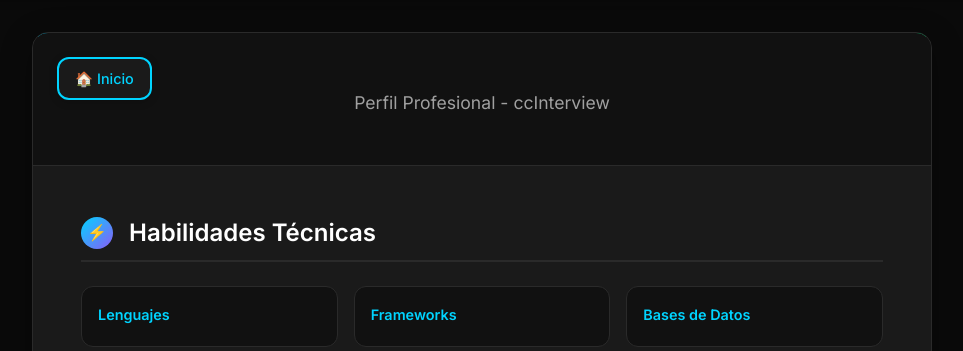
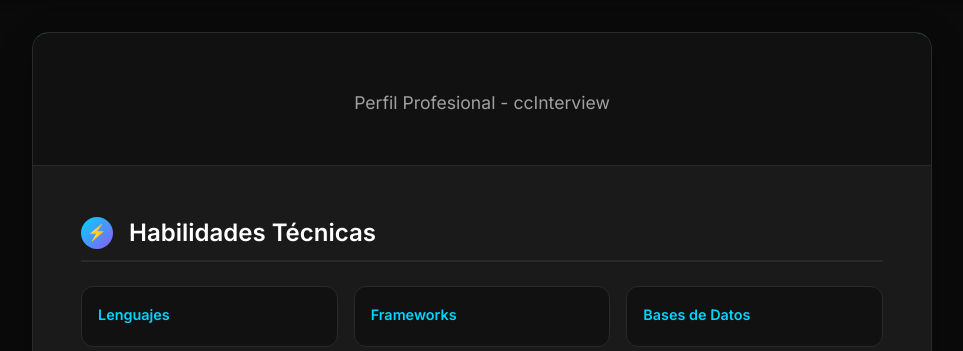
Before and after one commit to mrcolina03/CCInterview, a FastAPI app: template src/simulador_entrevistas/templates/index.html in a window 1280 px wide. Shown: the part 75-426 px from the top of the page, without its empty margins (158-1121 px from the left). Run offline with FastAPI, Linux system fonts and the light colour scheme; the template is opened without the code that fills it, so the values that code supplies are empty.

Commit message:
Update index.html

```diff
--- a/src/simulador_entrevistas/templates/cv/index.html
+++ b/src/simulador_entrevistas/templates/cv/index.html
@@ -376,10 +376,6 @@
         <div class="cv-profile-card">
             <!-- Header del CV -->
             <div class="cv-header">
-                <a href="/" class="home-button-top">
-                    <span>🏠</span>
-                    <span>Inicio</span>
-                </a>
                 <h1 class="cv-name">{{ cv.nombre }}</h1>
                 <p class="cv-subtitle">Perfil Profesional - ccInterview</p>
             </div>
```
